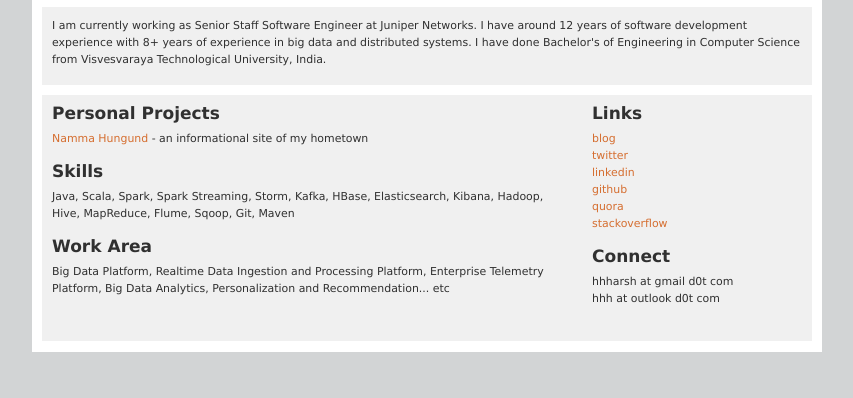
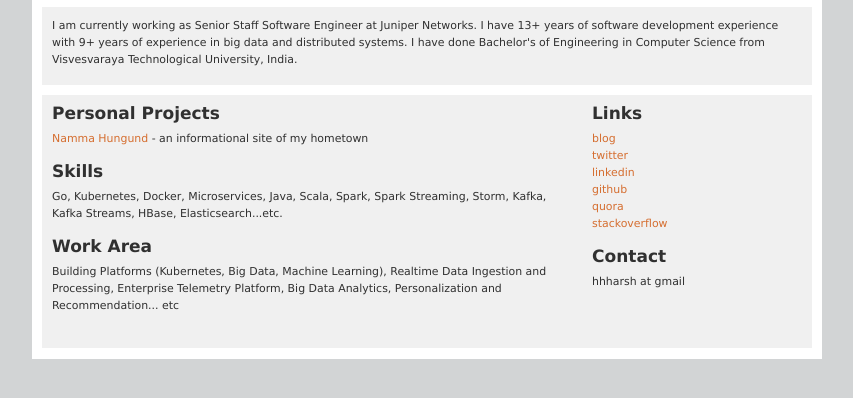
Before and after one commit to harsha/harsha.github.io, a plain HTML site: page index.html in a window 1280 px wide. Shown: the part 86-484 px from the top of the page, without its empty margins (213-1066 px from the left). Drawn offline with Linux system fonts and the light colour scheme.

Commit message:
Update info

```diff
--- a/index.html
+++ b/index.html
@@ -18,7 +18,7 @@
 <!-- / Header block --><!-- Single content block -->
 
 <div class="singlecontent">
-<p>I am currently working as Senior Staff Software Engineer at Juniper Networks. I have around 12 years of software development experience with 8+ years of experience in big data and distributed systems. I have done Bachelor&#39;s of Engineering in Computer Science from Visvesvaraya Technological University, India.</p>
+<p>I am currently working as Senior Staff Software Engineer at Juniper Networks. I have 13+ years of software development experience with 9+ years of experience in big data and distributed systems. I have done Bachelor&#39;s of Engineering in Computer Science from Visvesvaraya Technological University, India.</p>
 
 </div>
 <!-- / Single content block --><!-- Double content block -->
@@ -31,11 +31,11 @@
 
 <h2>Skills</h2>
 
-<p>Java, Scala, Spark, Spark Streaming, Storm, Kafka, HBase, Elasticsearch, Kibana, Hadoop, Hive, MapReduce, Flume, Sqoop, Git, Maven</p>
+<p>Go, Kubernetes, Docker, Microservices, Java, Scala, Spark, Spark Streaming, Storm, Kafka, Kafka Streams, HBase, Elasticsearch...etc.</p>
 
 <h2>Work Area</h2>
 
-<p>Big Data Platform, Realtime Data Ingestion and Processing Platform, Enterprise Telemetry Platform, Big Data Analytics, Personalization and Recommendation... etc</p>
+<p>Building Platforms (Kubernetes, Big Data, Machine Learning), Realtime Data Ingestion and Processing, Enterprise Telemetry Platform, Big Data Analytics, Personalization and Recommendation... etc</p>
 </div>
 
 <div class="doubleright">
@@ -48,10 +48,9 @@
 <a href="https://www.quora.com/Harsha-Hulageri">quora</a><br />
 <a href="https://stackoverflow.com/users/107208/harsha-hulageri">stackoverflow</a></p>
 
-<h2>Connect</h2>
+<h2>Contact</h2>
 
-<p>hhharsh at gmail d0t com<br />
-hhh at outlook d0t com</p>
+<p>hhharsh at gmail</p>
 </div>
 
 <div class="clear">&nbsp;</div>
```
